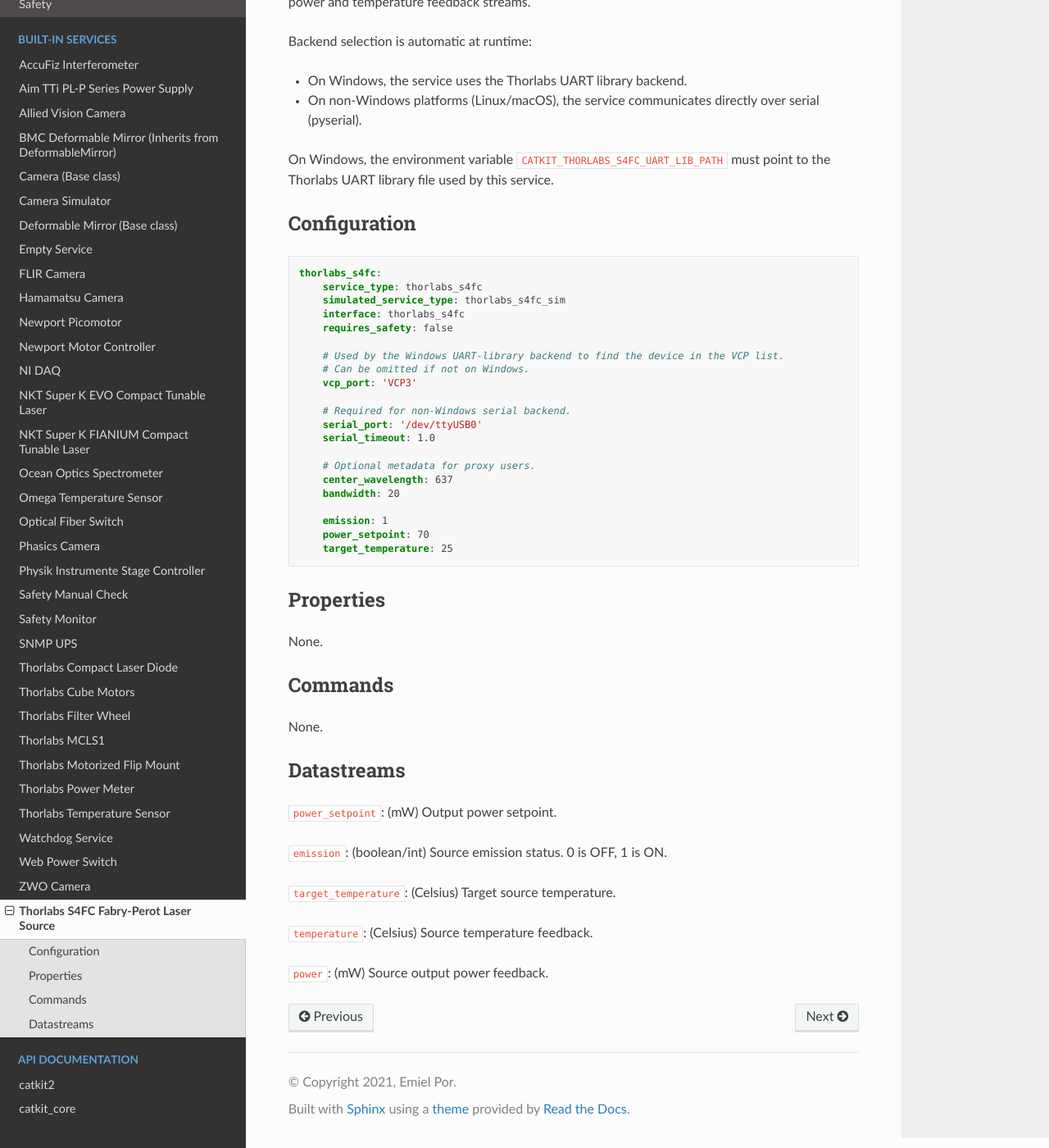
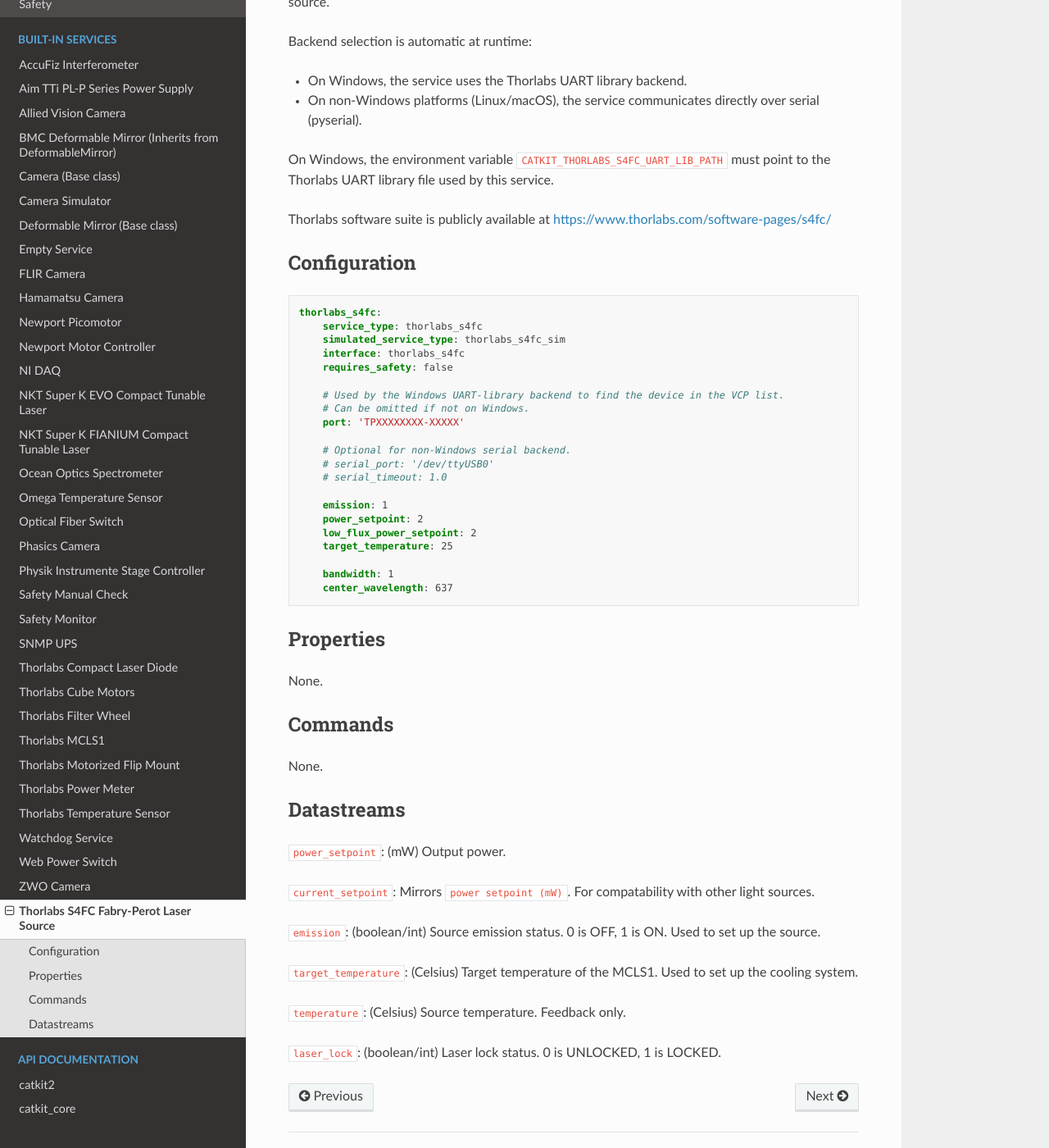
Before and after one commit to spacetelescope/catkit2, a Sphinx documentation site: the page built from docs/services/thorlabs_s4fc.rst, in a window 1280 px wide and 1400 px high, scrolled down 193 px. Shown: the whole window at 82% size. Built offline with Sphinx 7.4.7 and the Read the Docs theme 3.1.0, drawn with Linux system fonts in a browser that asks for light colours; some of the changed text lies outside the part shown.

Commit message:
update docs

```diff
--- a/docs/services/thorlabs_s4fc.rst
+++ b/docs/services/thorlabs_s4fc.rst
@@ -1,8 +1,7 @@
 Thorlabs S4FC Fabry-Perot Laser Source
 ======================================
 
-Thorlabs S4FC Fabry-Perot laser source service for power, emission, and temperature
-control with power and temperature feedback streams.
+Thorlabs S4FC Fabry-Perot laser source contains software for controlling the `Thorlabs S4FC` laser source.
 
 Backend selection is automatic at runtime:
 
@@ -11,6 +10,9 @@ Backend selection is automatic at runtime:
 
 On Windows, the environment variable ``CATKIT_THORLABS_S4FC_UART_LIB_PATH`` must point to the
 Thorlabs UART library file used by this service.
+
+Thorlabs software suite is publicly available at https://www.thorlabs.com/software-pages/s4fc/
+
 
 Configuration
 -------------
@@ -25,19 +27,19 @@ Configuration
 
         # Used by the Windows UART-library backend to find the device in the VCP list.
         # Can be omitted if not on Windows.
-        vcp_port: 'VCP3'
+        port: 'TPXXXXXXXX-XXXXX'
 
-        # Required for non-Windows serial backend.
-        serial_port: '/dev/ttyUSB0'
-        serial_timeout: 1.0
-
-        # Optional metadata for proxy users.
-        center_wavelength: 637
-        bandwidth: 20
+        # Optional for non-Windows serial backend.
+        # serial_port: '/dev/ttyUSB0'
+        # serial_timeout: 1.0
 
         emission: 1
-        power_setpoint: 70
+        power_setpoint: 2
+        low_flux_power_setpoint: 2
         target_temperature: 25
+
+        bandwidth: 1
+        center_wavelength: 637
 
 Properties
 ----------
@@ -51,12 +53,14 @@ None.
 
 Datastreams
 -----------
-``power_setpoint``: (mW) Output power setpoint.
+``power_setpoint``: (mW) Output power.
 
-``emission``: (boolean/int) Source emission status. 0 is OFF, 1 is ON.
+``current_setpoint``: Mirrors ``power setpoint (mW)``. For compatability with other light sources.
 
-``target_temperature``: (Celsius) Target source temperature.
+``emission``: (boolean/int) Source emission status. 0 is OFF, 1 is ON. Used to set up the source.
 
-``temperature``: (Celsius) Source temperature feedback.
+``target_temperature``: (Celsius) Target temperature of the MCLS1. Used to set up the cooling system.
 
-``power``: (mW) Source output power feedback.
+``temperature``: (Celsius) Source temperature. Feedback only.
+
+``laser_lock``: (boolean/int) Laser lock status. 0 is UNLOCKED, 1 is LOCKED.
```
